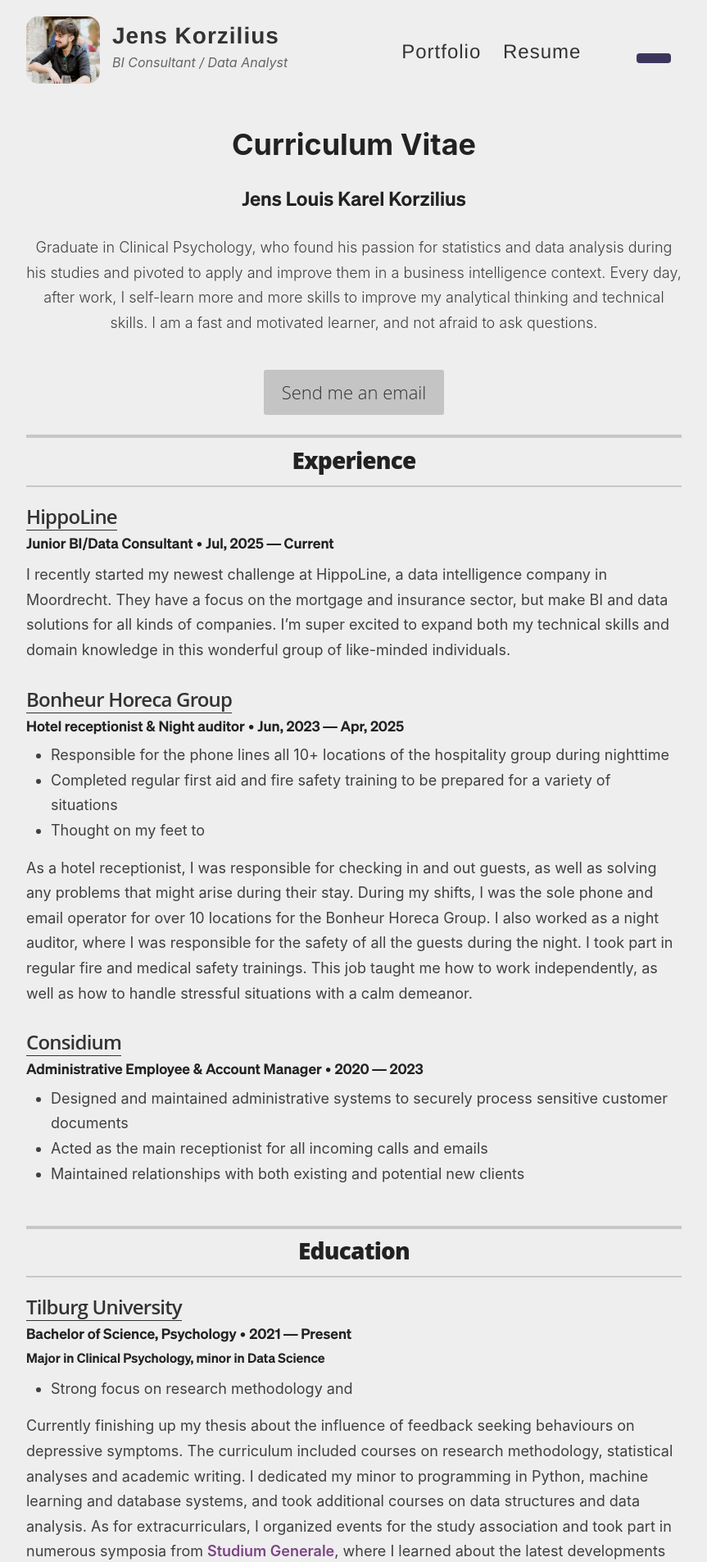
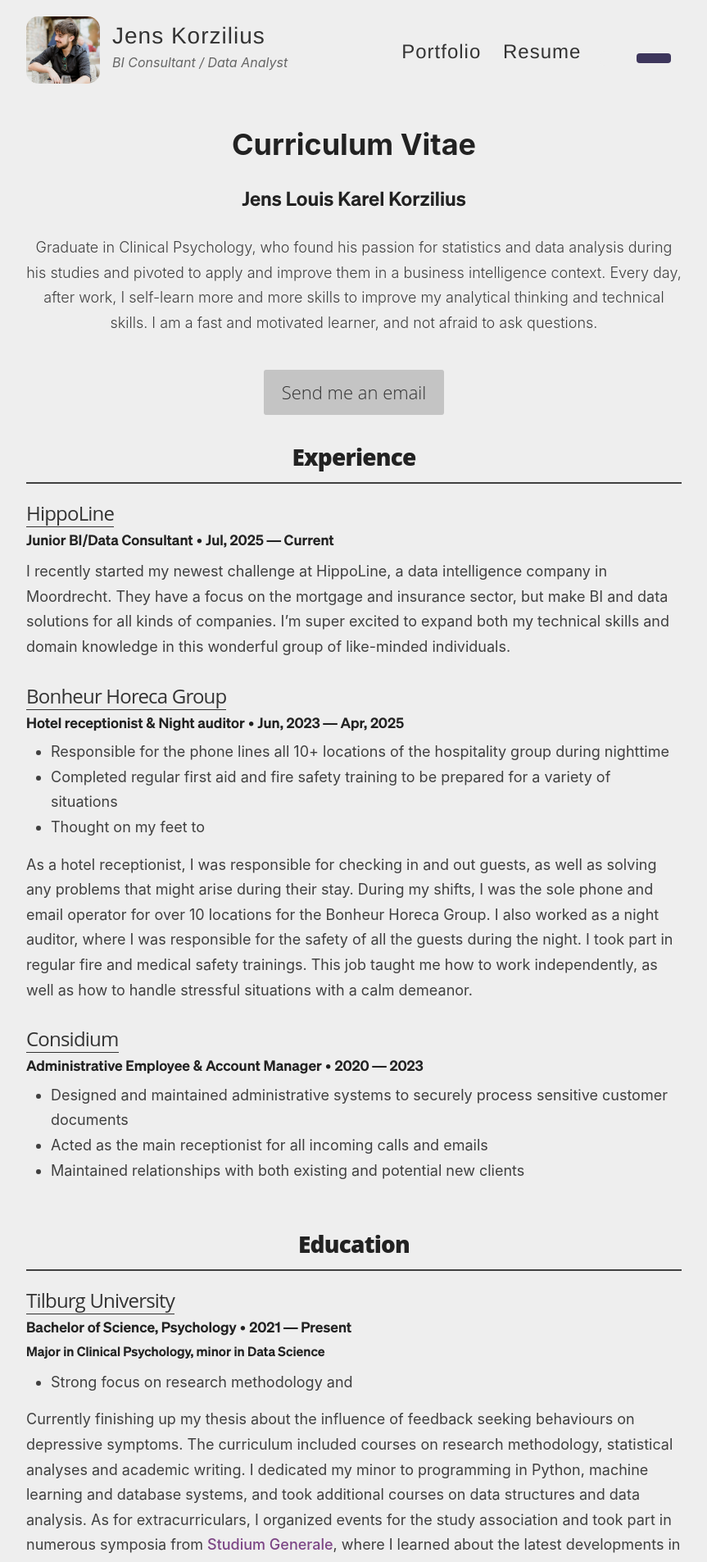
Before and after one commit to Pil0tz/pil0tz.github.io, a Jekyll site: the page built from _pages/en/resume.md, in a window 1280 px wide. Shown: the top 1905 px of the page at 82% size, without its empty margins (208-1071 px from the left). Built offline with Jekyll 4.4.1, drawn with Linux system fonts in a browser that asks for light colours; a style sheet for code colours, icons or effects is not loaded.

```diff
--- a/_sass/_custom.scss
+++ b/_sass/_custom.scss
@@ -86,7 +86,7 @@
 // SIZING
 
 .container {
-   width: 70%;
+   width: 80%;
    max-width: 50rem;
    @media (max-width: $MobileCutoff) {
        width: 90%;
--- a/_sass/_resume.scss
+++ b/_sass/_resume.scss
@@ -111,14 +111,12 @@
   // layout
 
   @mixin section_border {
-    border-top: 4px solid #c7c7c7;
-    border-bottom: 2px solid #c7c7c7;
+    border-bottom: 2px solid;
     padding: .2rem 0 .4rem;
   }
 
   @mixin section_border_thin {
-    border-top: 1px solid #c7c7c7;
-    border-bottom: 1px solid #c7c7c7;
+    border-bottom: 1px solid;
     padding: .2rem 0 .2rem;
   }
 
@@ -411,6 +409,7 @@
 
     a {
       background-color: transparent;
+      // text-underline: $LightPurple;
     }
 
     /**
@@ -916,9 +915,8 @@
         }
       }
 
+      .resume-item-details,
       .resume-item-title,
-      .resume-item-details,
-      .resume-item-copy,
       .resume-item-list {
         a {
           // color: #333;
@@ -926,14 +924,23 @@
           border-bottom: 1px solid;
 
           &:hover {
-            border-bottom: none;
-            color: #9c9c9c;
+            border-bottom: 1px solid $lightPurple;
+            color: $lightPurple;
           }
         }
       }
+      .resume-item-copy {
+        a {
+          text-decoration: underline;
+          text-decoration-color: $lightPurple;
+          text-underline-offset: 3px;
+          text-decoration-thickness: 1px;
 
-      .resume-item-copy a {
-        border-bottom: none;
+          &:hover {
+            text-decoration: none;
+            color: $lightPurple;
+          }
+        }
       }
       .resume-item-title a {
         color: #333;
@@ -955,7 +962,7 @@
         color: #999;
 
         > a {
-          font-weight: 700;
+          font-weight: 600;
           color: #333;
         }
       }
--- a/assets/style.scss
+++ b/assets/style.scss
@@ -185,7 +185,7 @@ span[data-pullquote]:before {
 
 a {
   color: $lightPurple;
-  font-weight: 600;
+  font-weight: 500;
   text-decoration: none;
 	cursor: pointer;
   &:hover, &:active {
@@ -432,6 +432,7 @@ nav {
   .read-more {
     text-transform: uppercase;
     font-size: 15px;
+    font-weight: 800;
   }
 }
 
```
